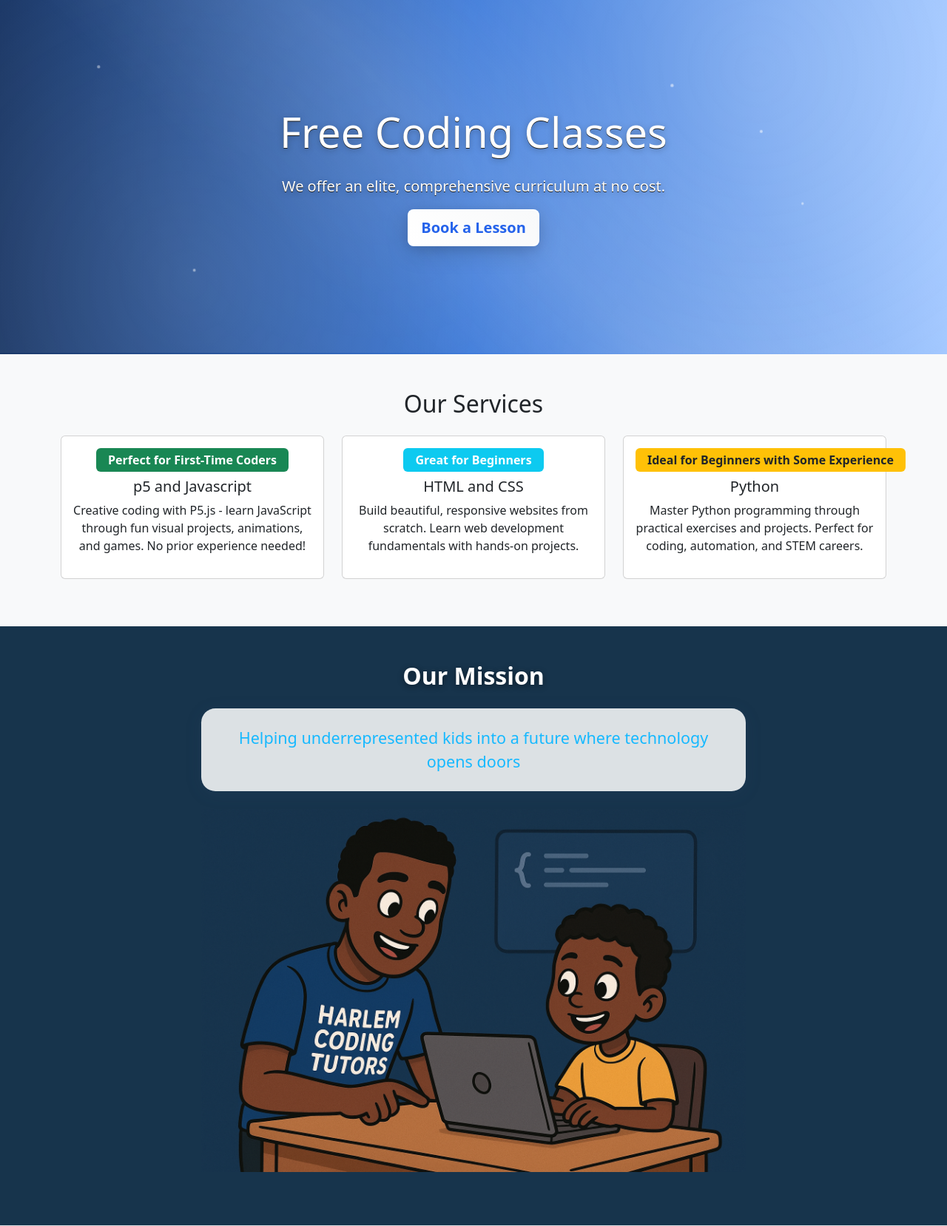
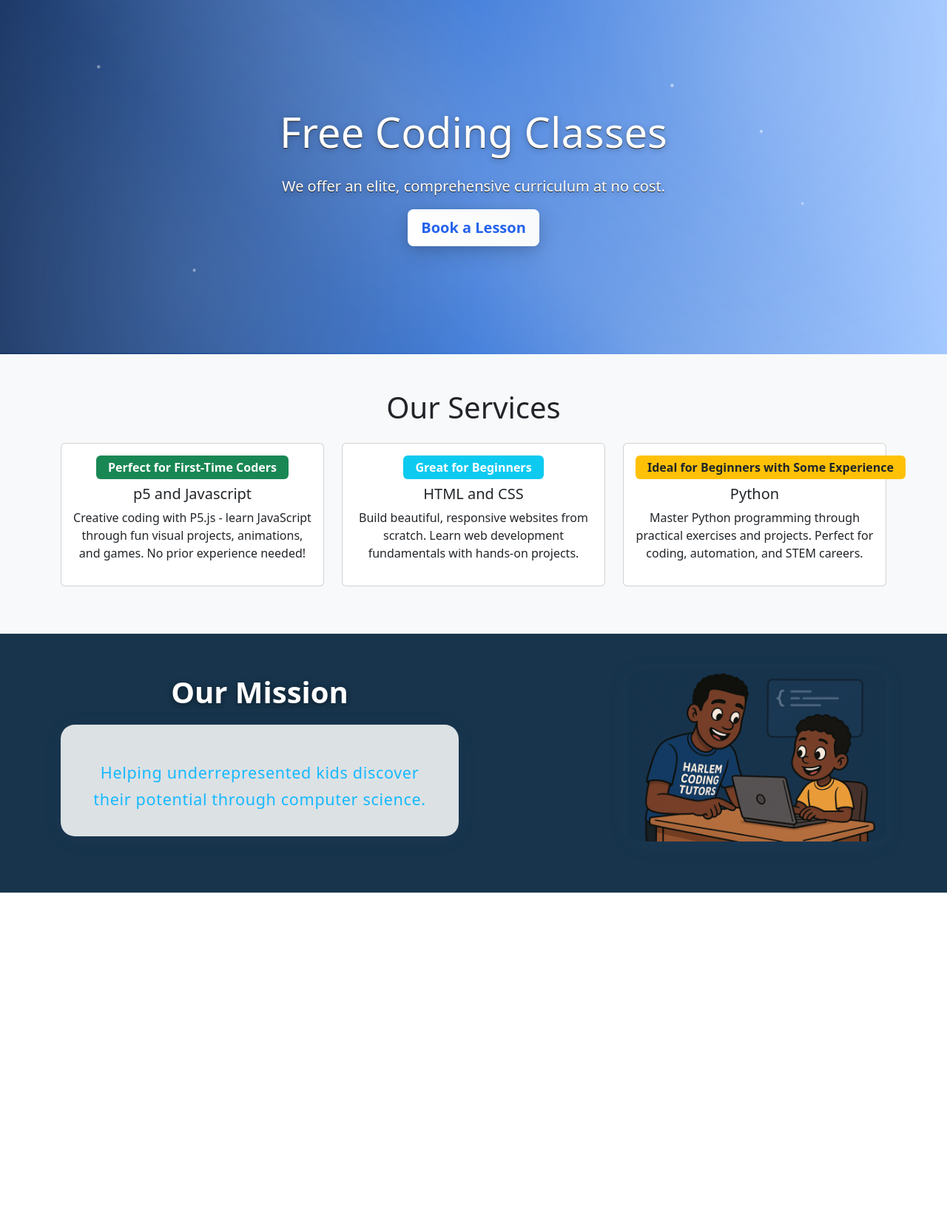
Before and after one commit to era-trin/CS_Tutoring, a Flask app: page / in a window 1280 px wide. Shown: the part 68-1726 px from the top of the page at 74% size. After the commit the page ends 1276 px from the top, so only its background shows below. Run offline with Flask 3, Linux system fonts and the light colour scheme.

Commit message:
fixed the last part of the mission segment

```diff
--- a/static/styles.css
+++ b/static/styles.css
@@ -15,12 +15,21 @@
 }
 
 .mission-title {
+  display: block;
+  width: 100%;
+  text-align: center;
+  margin-left: auto;
+  margin-right: auto;
+  margin-bottom: 1.2rem;
   color: #fff;
   text-shadow: 0 2px 8px rgba(0,0,0,0.45);
   font-weight: 700;
 }
 
 .mission-card {
+  display: flex;
+  flex-direction: column;
+  align-items: center;
   background: rgba(255,255,255,0.85);
   border-radius: 1.2rem;
   box-shadow: 0 4px 24px 0 rgba(60, 90, 130, 0.10);
@@ -34,7 +43,23 @@
 .mission-text {
   color: #17b9ff;
   font-size: 1.35rem;
-    font-weight: 500;
+  font-weight: 500;
+  display: block;
+  text-align: center;
+  line-height: 1.7;
+  letter-spacing: 0.03em;
+  padding: 0.7em 0.5em 0.3em 0.5em;
+  margin: 0 auto;
+  max-width: 95%;      /* Increased from 420px to 95% of parent */
+  width: 100%;         /* Ensures it stretches within the card */
+}
+
+/* --- Make section titles larger on all screens --- */
+.services-section h2,
+.mission-section h2 {
+  font-size: 2.5rem;   /* Adjust as needed */
+  /*font-weight: 800;*/
+  margin-bottom: 1.2rem;
 }
 /* --- Course Cards Custom Styles --- */
 .course-card {
@@ -326,8 +351,55 @@ body {
   background-color: #e3f0ff;
   color: #007bff;
 }
+
 /* Services section background image for all screen sizes */
 
 .border-bottom {
   text-align: center;
 }
+
+/* Mission Section Flex Layout */
+.mission-section .container {
+  display: flex;
+  align-items: center;
+  justify-content: space-between;
+  position: relative;
+  z-index: 2;
+  gap: 2.5rem;
+}
+
+.mission-content {
+  flex: 1 1 0;
+  min-width: 240px;
+  text-align: left;
+}
+
+.mission-image {
+  flex: 1 1 0;
+  display: flex;
+  justify-content: flex-end;
+  align-items: center;
+}
+
+.mission-image img {
+  max-width: 350px;
+  width: 100%;
+  border-radius: 1.2rem;
+  box-shadow: 0 4px 24px 0 rgba(60, 90, 130, 0.15);
+  object-fit: cover;
+}
+
+/* Responsive: Stack on mobile */
+@media (max-width: 768px) {
+  .mission-section .container {
+    flex-direction: column;
+    gap: 1.5rem;
+    align-items: stretch;
+  }
+  .mission-image {
+    justify-content: center;
+  }
+  .mission-image img {
+    max-width: 100%;
+  }
+}
--- a/templates/index.html
+++ b/templates/index.html
@@ -67,21 +67,20 @@
     </section>
 
     <!-- Our Mission Section Wireframe -->
-    <section class="mission-section py-5 position-relative">
+    <section class="mission-section position-relative py-5">
         <div class="mission-overlay"></div>
-        <div class="container position-relative" style="z-index:2;">
-                <h2 class="text-center mb-4 mission-title">Our Mission</h2>
-                <div class="row justify-content-center">
-                    <div class="col-md-8">
-                        <div class="mission-card p-4 mx-auto">
-                            <p class="mb-0 text-center mission-text">Helping underrepresented kids into a future where technology opens doors</p>
-                        </div>
-                        <br>
-                        <img src="{{ url_for('static', filename='coding_tutors_AI1.png') }}" alt="Coding Tutors AI" class="img-fluid mb-4">
-                    </div>
-                </div>
+        <div class="container">
+            <div class="mission-content">
+            <h2 class="mission-title">Our Mission</h2>
+            <div class="mission-card">
+                <span class="mission-text">Helping underrepresented kids discover their potential through computer science.</span>
+            </div>
+            </div>
+            <div class="mission-image">
+            <img src="{{ url_for('static', filename='coding_tutors_AI1.png') }}" alt="Tutoring" />
+            </div>
         </div>
-    </section>
+</section>
 <div class = "border-bottom">
 
 </div>
```
